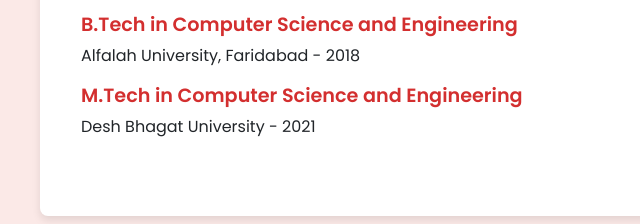
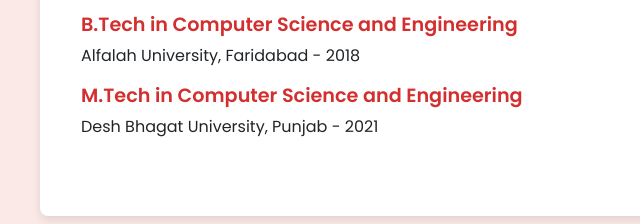
Before and after one commit to waseeldev/MY-CV-Website, a plain HTML site: page index.html in a window 1280 px wide. Shown: the part 1136-1360 px from the top of the page, 45-685 px from the left. Drawn offline with nearby package versions, Linux system fonts and the light colour scheme.

Commit message:
Update index.html

```diff
--- a/index.html
+++ b/index.html
@@ -272,7 +272,7 @@
                         <h5>B.Tech in Computer Science and Engineering</h5>
                         <p>Alfalah University, Faridabad - 2018</p>
                         <h5>M.Tech in Computer Science and Engineering</h5>
-                        <p>Desh Bhagat University - 2021</p>
+                        <p>Desh Bhagat University, Punjab - 2021</p>
                     </div>
                 </div>
             </div>
```
